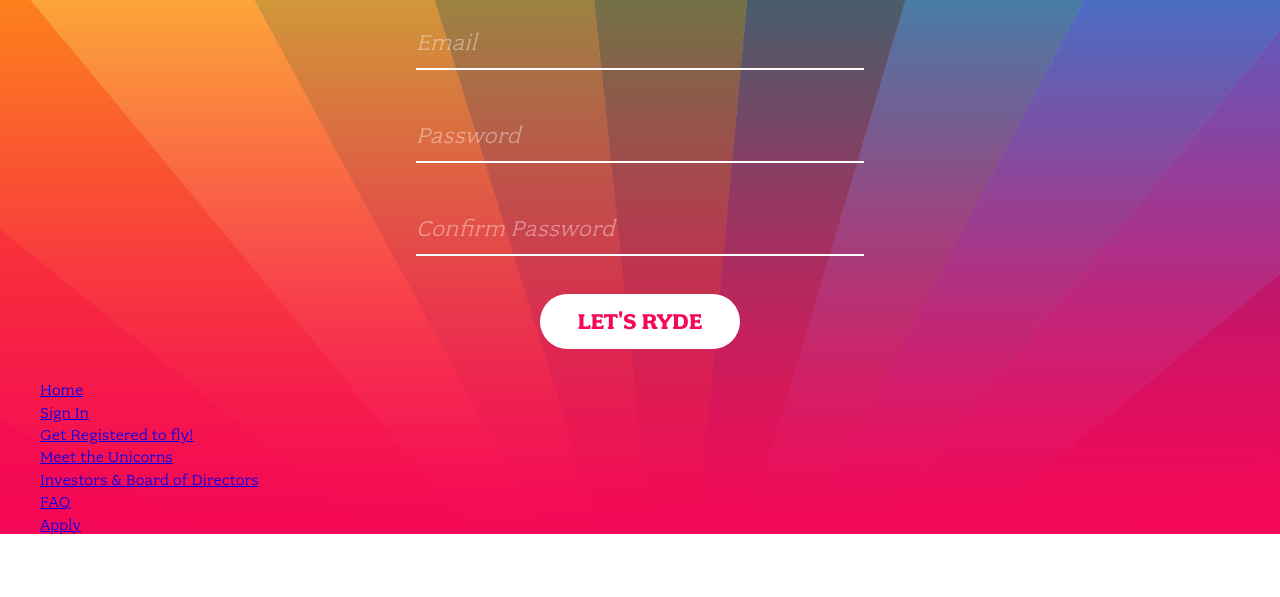
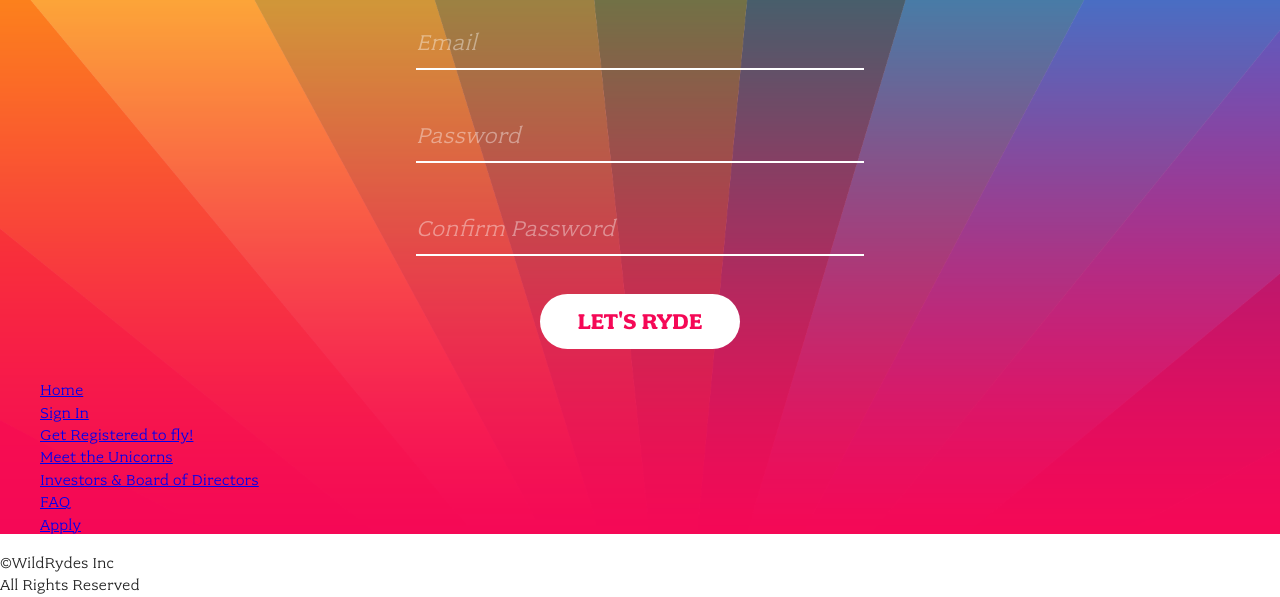
Before and after one commit to ojj0009/wildrydes-sites, a plain HTML site: page register.html in a window 1280 px wide. Shown: the part 266-863 px from the top of the page. Before the commit the page ends 802 px from the top, so only its background shows below. Drawn offline with Linux system fonts and the light colour scheme; files whose address does not match are found by name.

Commit message:
Update register.html

```diff
--- a/register.html
+++ b/register.html
@@ -70,7 +70,13 @@
         </ul>
       </nav>
     </div>
-
+             <div class="row column">
+      <div class="footer-legal">
+        &copy;WildRydes Inc<br>
+        All Rights Reserved
+      </div>
+    </div>
+  </footer>
 
         <script src="js/vendor/jquery-3.1.0.js"></script>
         <script src="js/vendor/bootstrap.min.js"></script>
```
